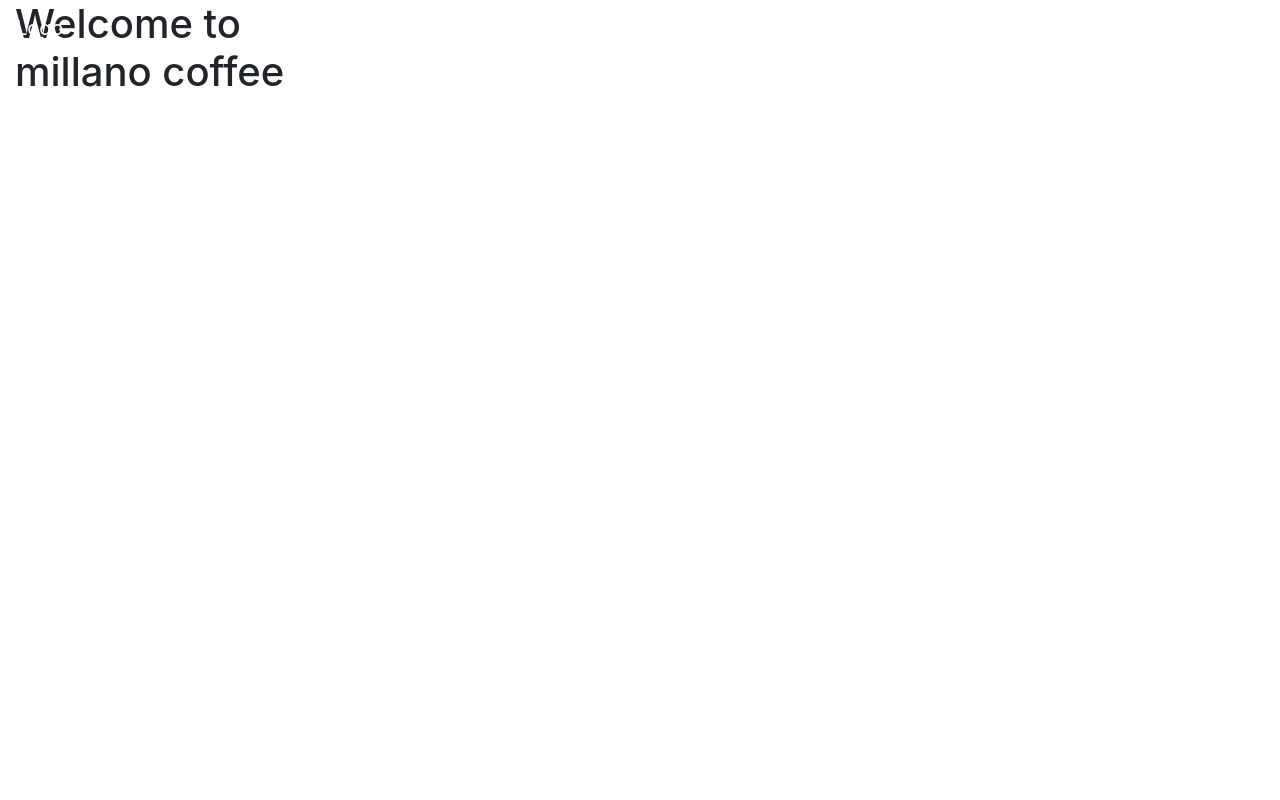
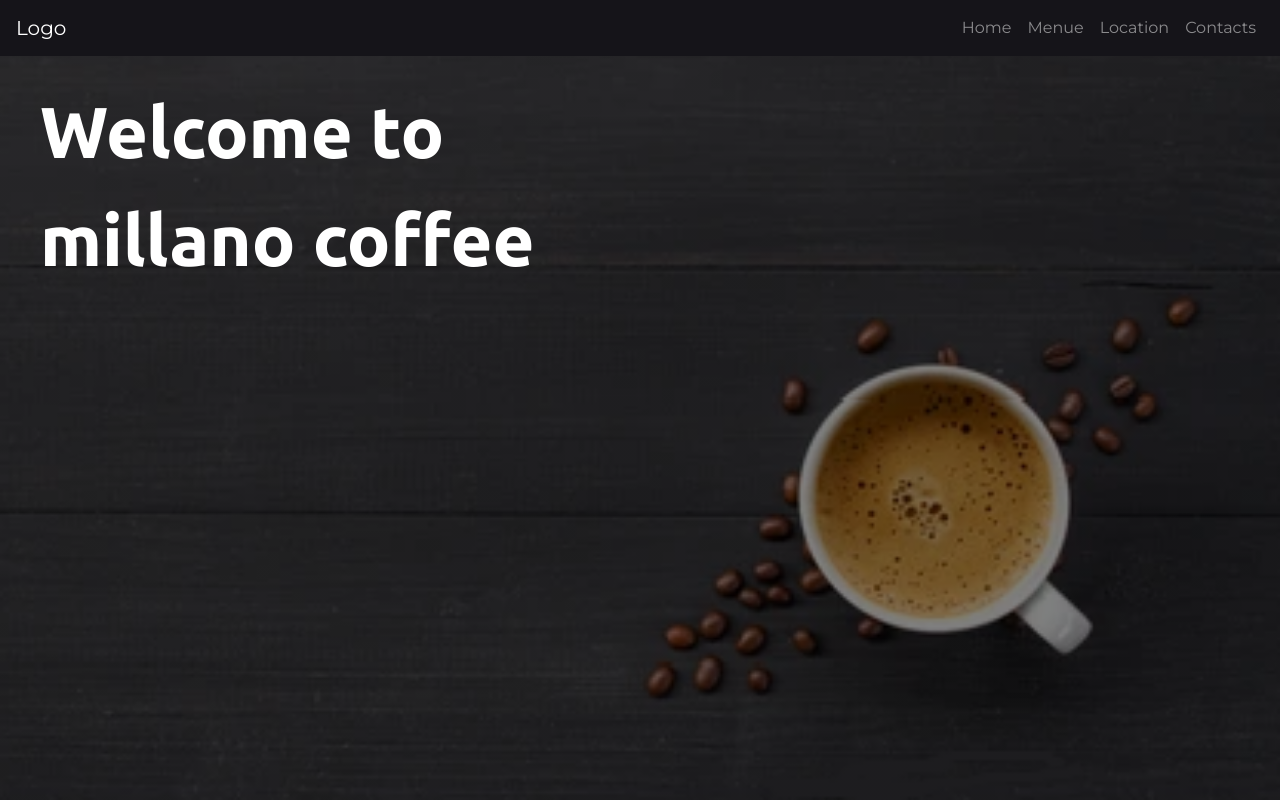
Before and after one commit to mostafaTaib/milanocafe, a plain HTML site: page index.html in a window 1280 px wide. Drawn offline with nearby package versions, Linux system fonts and the light colour scheme.

Commit message:
Update index.html

```diff
--- a/index.html
+++ b/index.html
@@ -12,7 +12,7 @@
   <!-- Bootstrap link-->
   <link rel="stylesheet" href="https://cdn.jsdelivr.net/npm/bootstrap@4.6.1/dist/css/bootstrap.min.css" integrity="sha384-zCbKRCUGaJDkqS1kPbPd7TveP5iyJE0EjAuZQTgFLD2ylzuqKfdKlfG/eSrtxUkn" crossorigin="anonymous">
   <!-- CSS Linl-->
-  <link rel="stylesheet" href="new.css">
+  <link rel="stylesheet" href="styles.css">
 
   <!--  <link rel="stylesheet" href="css/styles.css">-->
 
```
